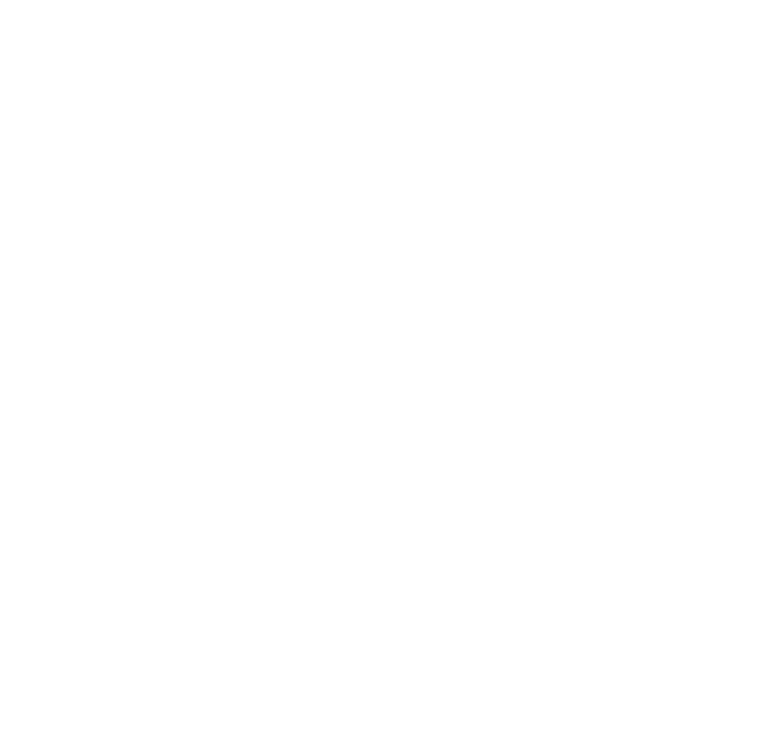
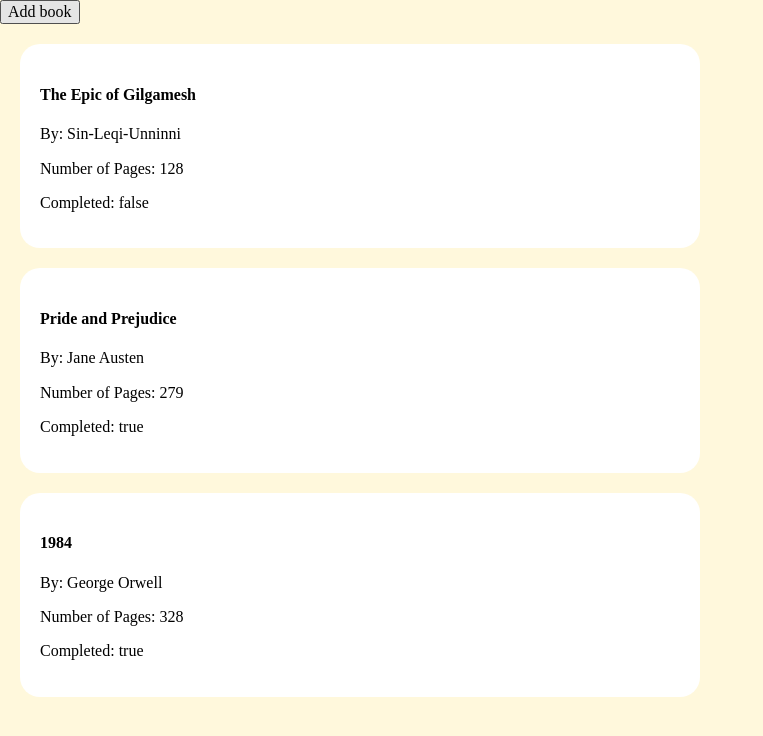
Before and after one commit to quincythai/library, a plain HTML site: page index.html in a window 1280 px wide. Shown: the whole page, without its empty margins (0-763 px from the left). Drawn offline with Linux system fonts and the light colour scheme.

Commit message:
Finish displayLibrary function

```diff
--- a/index.html
+++ b/index.html
@@ -8,7 +8,10 @@
     <title>Library</title>
 </head>
 <body>
-
+    <button class="add-book-button" id="add-book-button">Add book</button>
+    <div class="library" id="library">
+        <!-- Dynamically insert cards using JS DOM -->
+    </div>
     <script src="script.js"></script>
 </body>
 </html>
--- a/script.js
+++ b/script.js
@@ -0,0 +1,63 @@
+const libraryDiv = document.getElementById('library');
+const addBookButton = document.getElementById('add-book-button');
+
+let bookObj1 = new Book("Sin-Leqi-Unninni", "The Epic of Gilgamesh", 128, false);
+let bookObj2 = new Book("Jane Austen", "Pride and Prejudice", 279, true);
+let bookObj3 = new Book("George Orwell", "1984", 328, true);
+
+let myLibrary = [bookObj1, bookObj2, bookObj3];
+// length = myLibrary.size
+
+
+// Object constructor
+function Book(author, title, numPages, completed) {
+    this.author = author;
+    this.title = title;
+    this.numPages = numPages;
+    this.completed = Boolean(completed);
+}
+
+function addBookToLibrary(bookObj) {
+    myLibrary.push(bookObj);
+}
+
+// loops through library and displays each book in a table or "card"
+function displayLibrary() {
+    // First, clear library div
+    libraryDiv.innerHTML = "";
+
+    myLibrary.forEach(book => {
+        let card = document.createElement('div'); // card container
+        card.classList.add('book-card'); // add class 'book-card' with predefined style in stylesheet
+
+        let title = document.createElement('h4');
+        title.textContent = book.title;
+
+        let author = document.createElement('p');
+        author.textContent = `By: ${book.author}`;
+        // notice we're altering textContent
+        // equivalent to <p>Pages: ###</p>
+
+        let numPages = document.createElement('p');
+        numPages.textContent = `Number of Pages: ${book.numPages}`;
+
+        let completed = document.createElement('p');
+        completed.textContent = `Completed: ${book.completed}`;
+
+        // Attach all our html elements to the card
+        card.appendChild(title);
+        card.appendChild(author);
+        card.appendChild(numPages);
+        card.appendChild(completed)
+
+        // Finally, add the entire completed card to the libraryContainer
+        libraryDiv.appendChild(card);
+    });
+}
+
+addBookButton.addEventListener('click', addBookToLibrary)
+
+/* On load up, display the library
+2nd argument not a function otherwise this would invoke it first
+and pass its return value (which is null) to the addEventListener */
+document.addEventListener('DOMContentLoaded', displayLibrary);
--- a/style.css
+++ b/style.css
@@ -0,0 +1,14 @@
+body {
+    width: 100vw;
+    height: 100vh;
+    background-color: cornsilk;
+}
+
+.book-card {
+    background-color: white;
+    width: 50%;
+    height: auto;
+    padding: 20px;
+    border-radius: 20px;
+    margin: 20px;
+}
```
